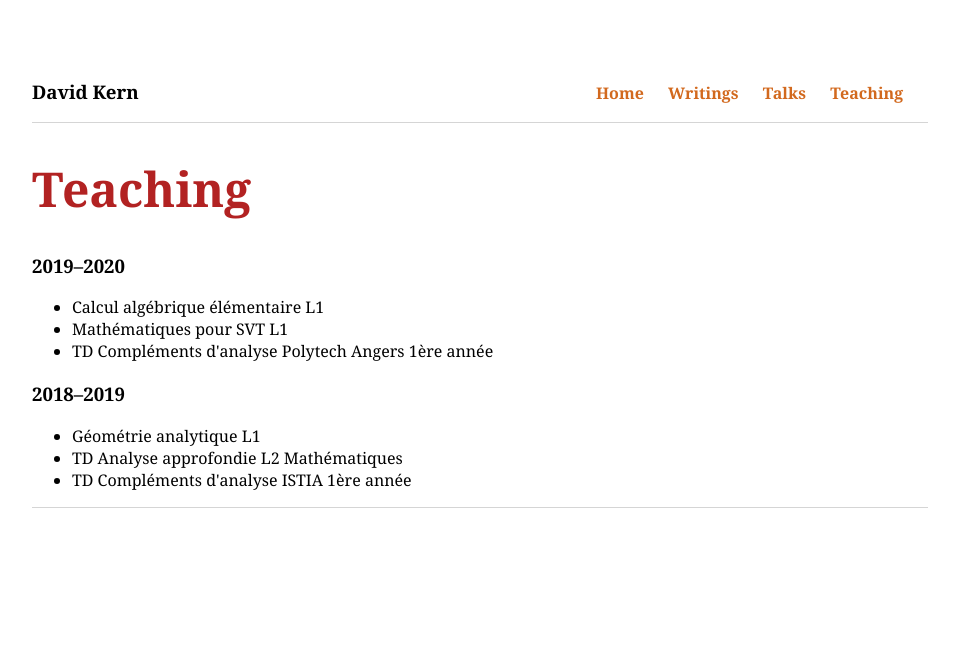
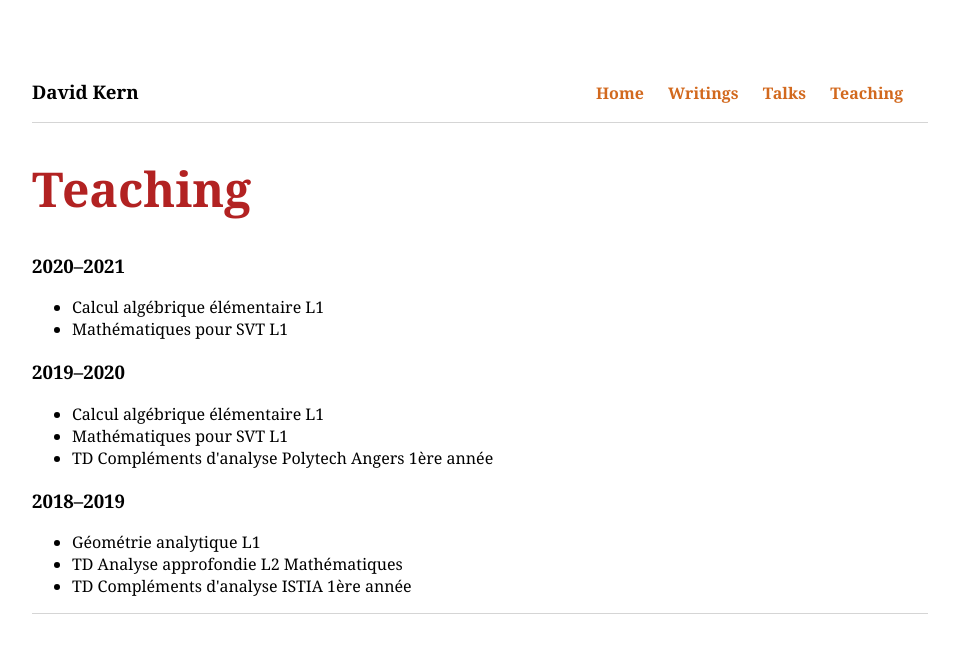
Before and after one commit to dskern/dskern.github.io, a Jekyll site: the page built from teaching.html, in a window 1280 px wide. Shown: the top 653 px of the page, without its empty margins (160-1119 px from the left). Built offline with Jekyll 4.4.1, drawn with Linux system fonts in a browser that asks for light colours.

Commit message:
Update teaching.html

```diff
--- a/teaching.html
+++ b/teaching.html
@@ -2,6 +2,13 @@
 layout: default
 title: Teaching
 ---
+
+<h3>2020&ndash;2021</h3>
+
+<ul>
+  <li>Calcul algébrique élémentaire L1</li>
+  <li>Mathématiques pour SVT L1</li>
+</ul>
 
 <h3>2019&ndash;2020</h3>
 
```
Lines whose indentation alone changed are shown as unchanged.
